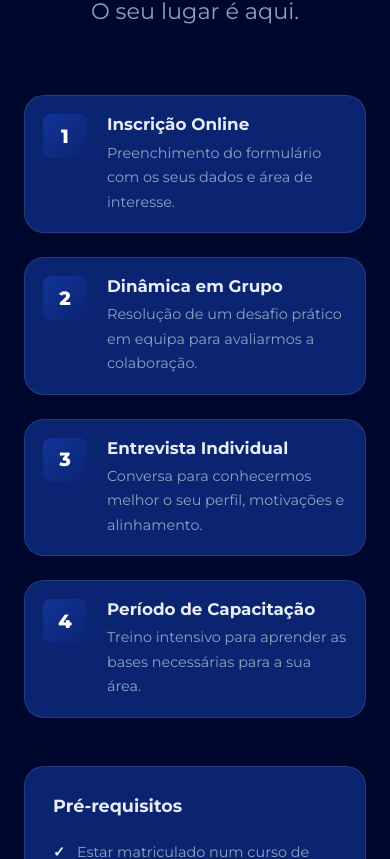
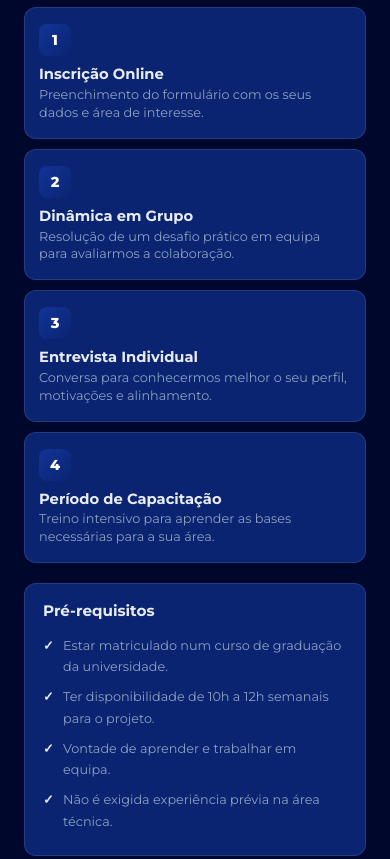
Before and after one commit to OrionAerospace/Site-Orion, a React (Vite) app: page / in a window 390 px wide. Shown: the part 6465-7324 px from the top of the page. Built offline with nearby package versions, Linux system fonts and the light colour scheme.

Commit message:
feat: adiciona responsividade à seção de Processo Seletivo

```diff
--- a/src/pages/Processo/Processo.css
+++ b/src/pages/Processo/Processo.css
@@ -145,15 +145,94 @@
     background: rgba(37, 99, 235, 0.05);
 }
 
-/* ===== RESPONSIVIDADE ===== */
 @media (max-width: 1024px) {
     .processo-grid {
         grid-template-columns: 1fr;
+        gap: 32px;
+    }
+
+    .processo-sidebar {
+        position: static;
+        top: unset;
     }
 }
 
 @media (max-width: 768px) {
+    .processo {
+        padding: 32px 0;
+    }
+
+    .processo-grid {
+        gap: 20px;
+    }
+
+    .processo-steps {
+        gap: 10px;
+    }
+
     .processo-step {
+        padding: 12px 14px;
+        gap: 12px;
+        border-radius: var(--radius-md);
+    }
+
+    .processo-step:hover {
+        transform: none;
+    }
+
+    .step-number {
+        min-width: 30px;
+        height: 30px;
+        font-size: 0.9rem;
+        border-radius: 8px;
+    }
+
+    .step-content h4 {
+        font-size: 0.92rem;
+        margin-bottom: 2px;
+    }
+
+    .step-content p {
+        font-size: 0.8rem;
+        line-height: 1.4;
+    }
+
+    .processo-card {
+        padding: 16px;
+        border-radius: var(--radius-md);
+    }
+
+    .processo-card h4 {
+        font-size: 0.95rem;
+        margin-bottom: 10px;
+    }
+
+    .processo-requisitos li {
+        font-size: 0.8rem;
+        padding: 4px 0 4px 20px;
+    }
+
+    .download-link {
+        padding: 8px 12px;
+        font-size: 0.8rem;
+    }
+}
+
+@media (max-width: 480px) {
+    .processo-step {
+        flex-direction: column;
+        align-items: flex-start;
+        gap: 10px;
+        padding: 16px 14px;
+    }
+
+    .step-number {
+        min-width: 32px;
+        height: 32px;
+        font-size: 0.9rem;
+    }
+
+    .processo-card {
         padding: 18px;
     }
 }
```
